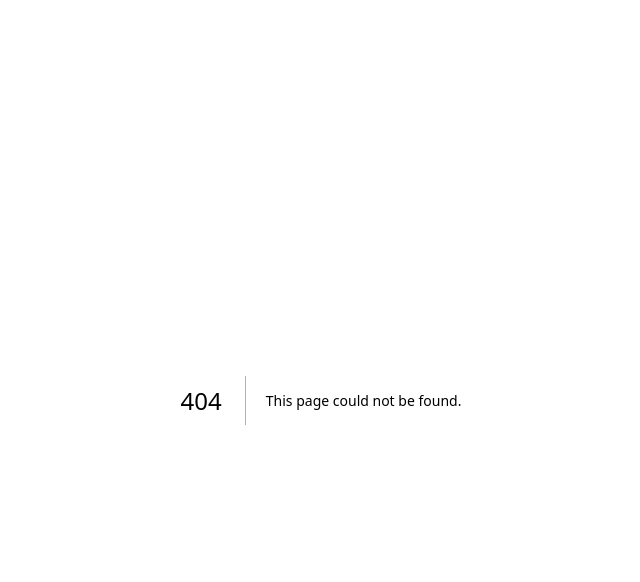
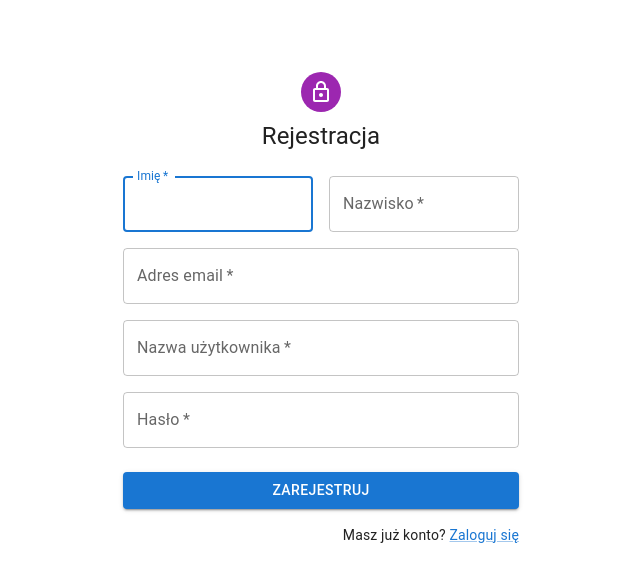
Before and after one commit to gjillo/gjillo-app, a Next.js app: page /register in a window 1280 px wide. Before the commit this address had no page. Shown: the top 582 px of the page, without its empty margins (319-959 px from the left). Built offline with nearby package versions, Linux system fonts and the light colour scheme.

Commit message:
Add login and register page ui

```diff
--- /dev/null
+++ b/app/register/page.tsx
@@ -0,0 +1,125 @@
+'use client'
+
+import * as React from 'react';
+import Avatar from '@mui/material/Avatar';
+import Button from '@mui/material/Button';
+import CssBaseline from '@mui/material/CssBaseline';
+import TextField from '@mui/material/TextField';
+import Link from '@mui/material/Link';
+import Grid from '@mui/material/Grid';
+import Box from '@mui/material/Box';
+import LockOutlinedIcon from '@mui/icons-material/LockOutlined';
+import Typography from '@mui/material/Typography';
+import Container from '@mui/material/Container';
+import { createTheme, ThemeProvider } from '@mui/material/styles';
+
+// TODO remove, this demo shouldn't need to reset the theme.
+const defaultTheme = createTheme();
+
+export default function Register() {
+    const handleSubmit = (event: React.FormEvent<HTMLFormElement>) => {
+        event.preventDefault();
+        const data = new FormData(event.currentTarget);
+        console.log({
+            firstName: data.get('firstName'),
+            lastName: data.get('lastName'),
+            email: data.get('email'),
+            username: data.get('username'),
+            password: data.get('password'),
+        });
+    };
+
+    return (
+        <ThemeProvider theme={defaultTheme}>
+            <Container component="main" maxWidth="xs">
+                <CssBaseline />
+                <Box
+                    sx={{
+                        marginTop: 8,
+                        display: 'flex',
+                        flexDirection: 'column',
+                        alignItems: 'center',
+                    }}
+                >
+                    <Avatar sx={{ m: 1, bgcolor: 'secondary.main' }}>
+                        <LockOutlinedIcon />
+                    </Avatar>
+                    <Typography component="h1" variant="h5">
+                        Rejestracja
+                    </Typography>
+                    <Box component="form" noValidate onSubmit={handleSubmit} sx={{ mt: 3 }}>
+                        <Grid container spacing={2}>
+                            <Grid item xs={12} sm={6}>
+                                <TextField
+                                    autoComplete="given-name"
+                                    name="firstName"
+                                    required
+                                    fullWidth
+                                    id="firstName"
+                                    label="Imię"
+                                    autoFocus
+                                />
+                            </Grid>
+                            <Grid item xs={12} sm={6}>
+                                <TextField
+                                    required
+                                    fullWidth
+                                    id="lastName"
+                                    label="Nazwisko"
+                                    name="lastName"
+                                    autoComplete="family-name"
+                                />
+                            </Grid>
+                            <Grid item xs={12}>
+                                <TextField
+                                    required
+                                    fullWidth
+                                    id="email"
+                                    label="Adres email"
+                                    name="email"
+                                    autoComplete="email"
+                                />
+                            </Grid>
+                            <Grid item xs={12}>
+                                <TextField
+                                    required
+                                    fullWidth
+                                    id="username"
+                                    label="Nazwa użytkownika"
+                                    name="username"
+                                    autoComplete="username"
+                                />
+                            </Grid>
+                            <Grid item xs={12}>
+                                <TextField
+                                    required
+                                    fullWidth
+                                    name="password"
+                                    label="Hasło"
+                                    type="password"
+                                    id="password"
+                                    autoComplete="new-password"
+                                />
+                            </Grid>
+                        </Grid>
+                        <Button
+                            type="submit"
+                            fullWidth
+                            variant="contained"
+                            sx={{ mt: 3, mb: 2 }}
+                        >
+                            Zarejestruj
+                        </Button>
+                        <Grid container justifyContent="flex-end">
+                            <Grid item>
+                                <Typography variant="body2">
+                                    Masz już konto? <Link href="/login">Zaloguj się</Link>
+                                </Typography>
+                            </Grid>
+                        </Grid>
+                    </Box>
+                </Box>
+            </Container>
+        </ThemeProvider>
+    );
+}
```
Also changed, not shown: app/login/page.tsx (added, +99 -0 lines).
